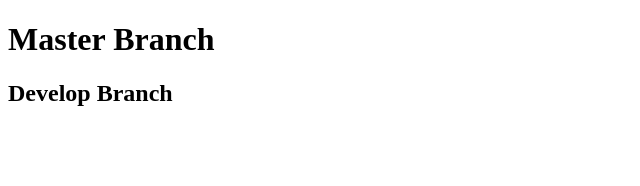
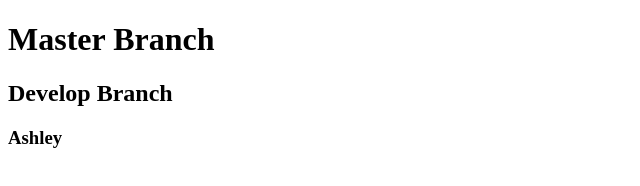
Before and after one commit to mkdgilbert/teamGit2, a plain HTML site: page index.html in a window 1280 px wide. Shown: the full height of the page, 0-640 px from the left. Drawn offline with Linux system fonts and the light colour scheme.

Commit message:
Ashley's branch

```diff
--- a/index.html
+++ b/index.html
@@ -8,5 +8,6 @@
 <body>
     <h1>Master Branch</h1>
     <h2>Develop Branch</h2>
+    <h3>Ashley</h3>
 </body>
 </html>
```
